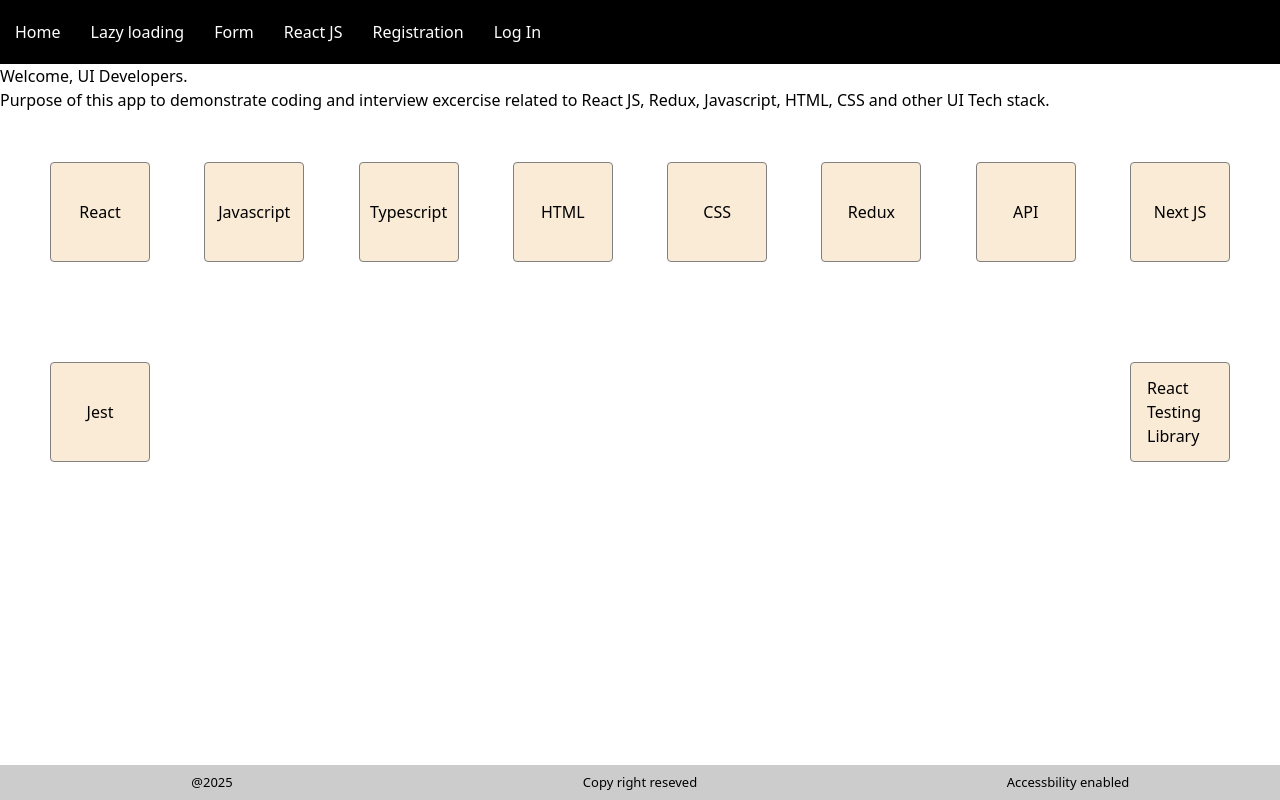
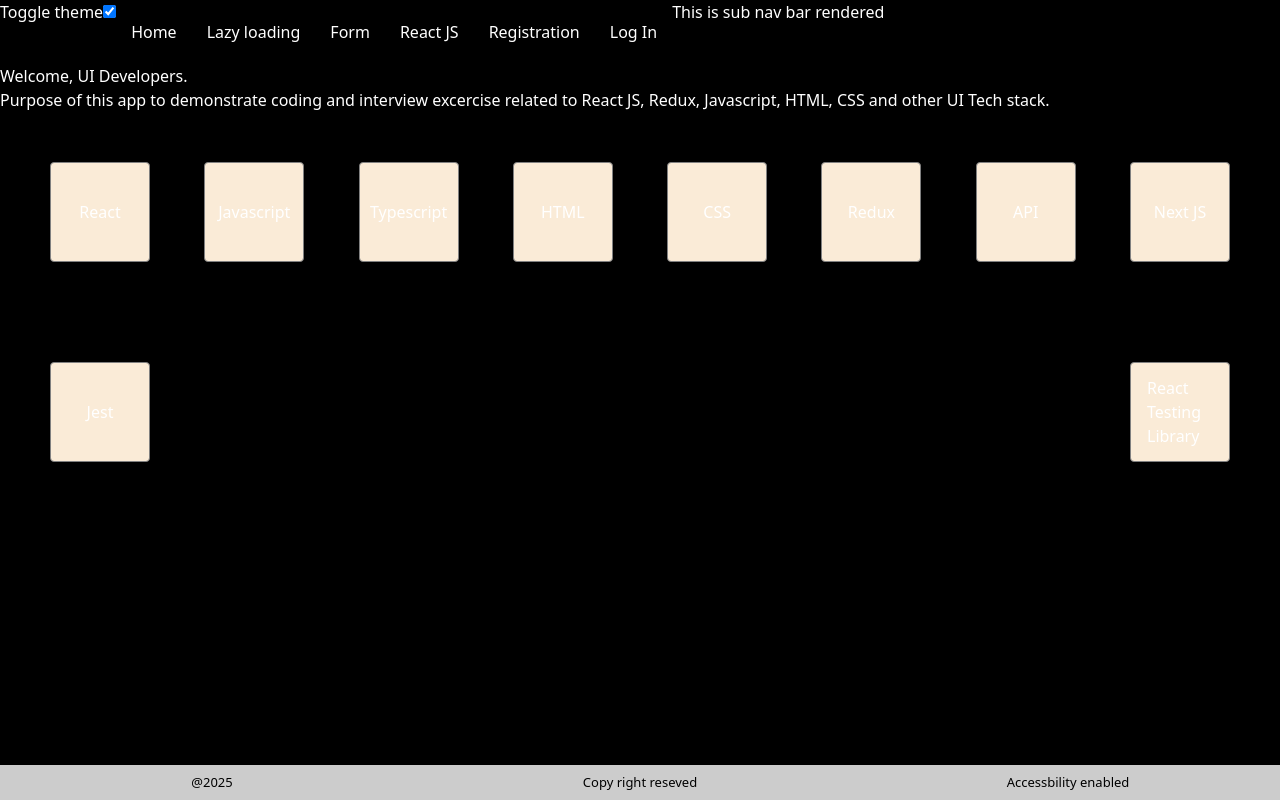
Before and after one commit to tailornirmal/react-code-practice, a React (Vite) app: page / in a window 1280 px wide. Built offline with nearby package versions, Linux system fonts and the light colour scheme.

Commit message:
Theme context hook

```diff
--- a/src/App.tsx
+++ b/src/App.tsx
@@ -1,11 +1,14 @@
 import Navbar from "./components/Navbar/Navbar";
 import RoutesComponent from "./Routes";
 import Footer from "./components/Footer/Footer";
+import { UseContextHook } from "./React/Hooks/useContext";
 
 const App = () => {
   return (
     <div className="app">
-      <Navbar />
+      <UseContextHook>
+        <Navbar />
+      </UseContextHook>
       <RoutesComponent />
       <Footer />
     </div>
--- /dev/null
+++ b/src/React/Hooks/useContext.tsx
@@ -0,0 +1,34 @@
+import { createContext, useContext, useEffect, useState } from "react";
+
+const ThemeContext = createContext(null);
+
+export const useTheme = () => {
+  return useContext(ThemeContext);
+};
+
+export const UseContextHook = ({ children }) => {
+  const [darkMode, setDarkMode] = useState(true);
+
+  const toggleTheme = () => {
+    setDarkMode((mode) => !mode);
+  };
+
+  useEffect(() => {
+    const element = document.getElementsByTagName("body");
+    console.log(element);
+
+    element[0].style.backgroundColor = darkMode ? "black" : "white";
+    element[0].style.color = darkMode ? "white" : "black";
+
+    // document.documentElement.setAttribute(
+    //   "data-theme",
+    //   darkMode ? "dark" : "light"
+    // );
+  }, [darkMode]);
+
+  return (
+    <ThemeContext.Provider value={{ toggleTheme, darkMode }}>
+      {children}
+    </ThemeContext.Provider>
+  );
+};
--- a/src/components/Navbar/Navbar.tsx
+++ b/src/components/Navbar/Navbar.tsx
@@ -1,29 +1,61 @@
 import { Link } from "react-router-dom";
 import "./Navbar.css";
 
+import { useTheme } from "../../React/Hooks/useContext";
+import { useState } from "react";
+
+const SubNavBar = (props) => {
+  console.log("changes in props", props);
+  return <div>This is sub nav bar rendered</div>;
+};
+
 const Navbar = () => {
+  const [activeTab, setActiveTab] = useState("/");
+  const { toggleTheme, darkMode } = useTheme();
   return (
     <nav className="navbar">
+      <div>
+        <label>Toggle theme</label>
+        <input
+          type="checkbox"
+          onChange={toggleTheme}
+          checked={darkMode}
+          className="inputBox"
+        />
+      </div>
       <ul>
         <li>
-          <Link to="/">Home</Link>
+          <Link to="/" onClick={() => setActiveTab("/")}>
+            Home
+          </Link>
         </li>
         <li>
-          <Link to="/lazyload">Lazy loading</Link>
+          <Link to="/lazyload" onClick={() => setActiveTab("/azyload")}>
+            Lazy loading
+          </Link>
         </li>
         <li>
-          <Link to="/form">Form</Link>
+          <Link to="/form" onClick={() => setActiveTab("/form")}>
+            Form
+          </Link>
         </li>
         <li>
-          <Link to="/react">React JS</Link>
+          <Link to="/react" onClick={() => setActiveTab("/react")}>
+            React JS
+          </Link>
         </li>
         <li>
-          <Link to="/register">Registration</Link>
+          <Link to="/register" onClick={() => setActiveTab("/register")}>
+            Registration
+          </Link>
         </li>
         <li>
-          <Link to="/login">Log In</Link>
+          <Link to="/login" onClick={() => setActiveTab("/login")}>
+            Log In
+          </Link>
         </li>
       </ul>
+      <SubNavBar activeTab={activeTab} />
     </nav>
   );
 };
--- a/src/index.css
+++ b/src/index.css
@@ -1 +1,25 @@
 @import "tailwindcss";
+
+[data-theme="light"] {
+    --bg-color: white;
+    --text-color: black;
+}
+
+[data-theme="dark"] {
+    --bg-color: black;
+    --text-color: white;
+}
+
+body {
+    background-color: var(--bg-color);
+    color: var(--text-color);
+}
+
+.App {
+    font-family: sans-serif;
+    text-align: center;
+}
+
+.inputBox {
+    cursor: pointer;
+}
```
